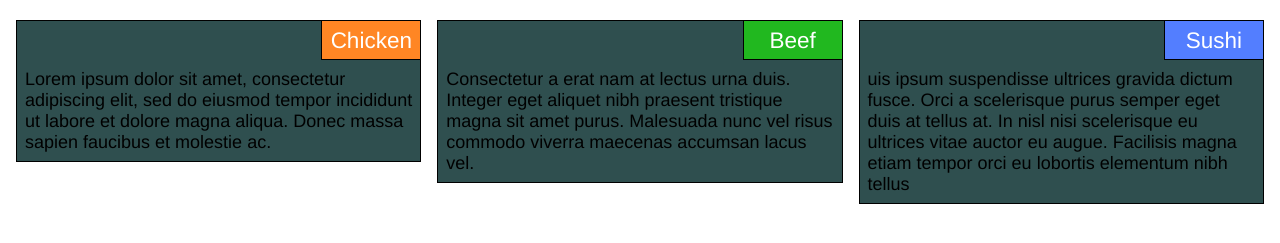
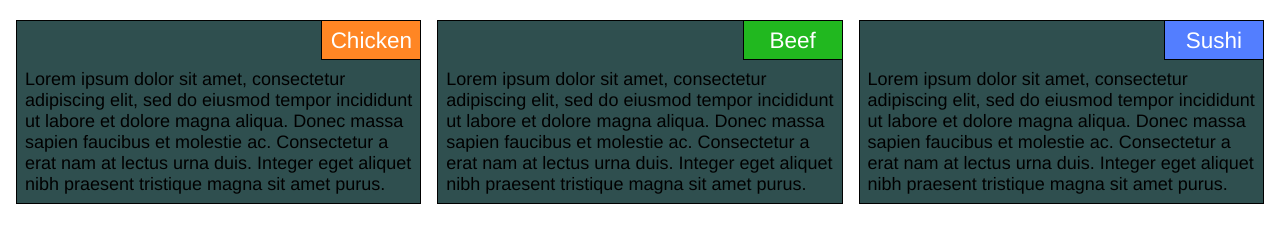
Before and after one commit to KyleRyson/module2-solution, a plain HTML site: page index.html in a window 1280 px wide. Shown: the part 61-304 px from the top of the page. Drawn offline with Linux system fonts and the light colour scheme.

Commit message:
Update index.html

```diff
--- a/index.html
+++ b/index.html
@@ -16,6 +16,8 @@
             <div class="section-content">
                 Lorem ipsum dolor sit amet, consectetur adipiscing elit, sed do eiusmod tempor
                 incididunt ut labore et dolore magna aliqua. Donec massa sapien faucibus et molestie ac.
+                Consectetur a erat nam at lectus urna duis. Integer eget aliquet nibh praesent tristique
+                magna sit amet purus.
             </div>
         </div>
     </section>
@@ -23,8 +25,10 @@
         <div>
             <div class="section-title title-beef">Beef</div>
             <div class="section-content">
-               Consectetur a erat nam at lectus urna duis. Integer eget aliquet nibh praesent tristique
-                magna sit amet purus. Malesuada nunc vel risus commodo viverra maecenas accumsan lacus vel.
+                Lorem ipsum dolor sit amet, consectetur adipiscing elit, sed do eiusmod tempor
+                incididunt ut labore et dolore magna aliqua. Donec massa sapien faucibus et molestie ac.
+                Consectetur a erat nam at lectus urna duis. Integer eget aliquet nibh praesent tristique
+                magna sit amet purus.
             </div>
         </div>
     </section>
@@ -32,9 +36,10 @@
         <div>
             <div class="section-title title-sushi">Sushi</div>
             <div class="section-content">
-                uis ipsum suspendisse ultrices gravida dictum fusce. Orci a scelerisque purus semper eget
-                duis at tellus at. In nisl nisi scelerisque eu ultrices vitae auctor eu augue. Facilisis
-                magna etiam tempor orci eu lobortis elementum nibh tellus
+                Lorem ipsum dolor sit amet, consectetur adipiscing elit, sed do eiusmod tempor
+                incididunt ut labore et dolore magna aliqua. Donec massa sapien faucibus et molestie ac.
+                Consectetur a erat nam at lectus urna duis. Integer eget aliquet nibh praesent tristique
+                magna sit amet purus.
             </div>
         </div>
     </section>
```
